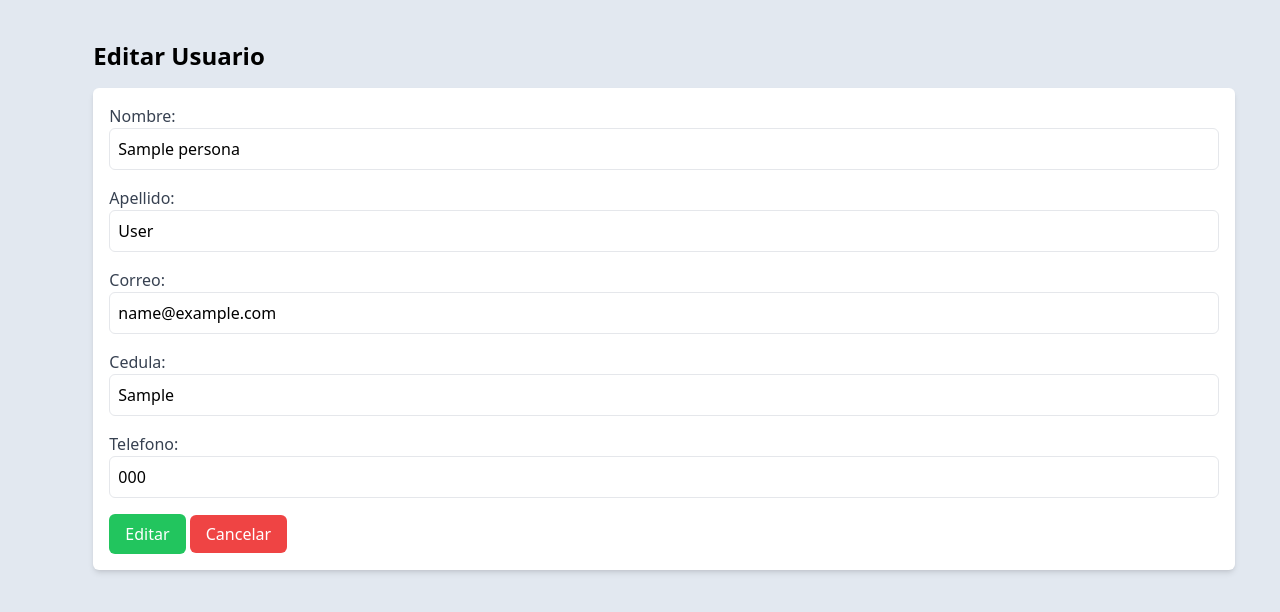
After one commit to jeffrmdev/crud_usuarios, a Django app: page /editar/1 in a window 1280 px wide. The commit adds this page. Shown: the top 612 px of the page. Run offline with Django 5.2, Linux system fonts and the light colour scheme; tables that the repository leaves empty hold one stand-in row (values such as "Sample post"); some libraries are stand-ins or nearby versions.

Commit message:
Finalizado el crud

```diff
--- a/app_crud/templates/base.html
+++ b/app_crud/templates/base.html
@@ -6,39 +6,8 @@
     <script src="https://cdn.tailwindcss.com"></script>
     <title>{% block title %}{% endblock title %}</title>
 </head>
-<body class="text">
-
+<body class="bg-slate-200">
     <div class="container mx-10 my-10 flex">
-        <div class="w-1/3 mr-8">
-            <h1 class="text-2xl font-semibold mb-4"> Agregar usuarios </h1>
-
-            <form action="{% url 'crear' %}" method="POST" class="bg-white p-4 shadow-md rounded-md"> {% csrf_token %}
-                <!-- Campos del formulario -->
-                <div class="mb-4">
-                    <label for="nombre" class="block text-gray-700">Nombre:</label>
-                    <input type="text" id="name" name="name" class="border w-full p-2 rounded-md">
-                </div>
-                <div class="mb-4">
-                    <label for="correo" class="block text-gray-700">Apellido:</label>
-                    <input type="text" id="last_name" name="last_name" class="border w-full p-2 rounded-md">
-                </div>
-                <div class="mb-4">
-                    <label for="correo" class="block text-gray-700">Correo:</label>
-                    <input type="email" id="email" name="email" class="border w-full p-2 rounded-md">
-                </div>
-                <div class="mb-4">
-                    <label for="correo" class="block text-gray-700">Cedula:</label>
-                    <input type="text" id="cedula" name="cedula" class="border w-full p-2 rounded-md">
-                </div>
-                <div class="mb-4">
-                    <label for="correo" class="block text-gray-700">Telefono:</label>
-                    <input type="text" id="phone" name="phone" class="border w-full p-2 rounded-md">
-                </div>
-                <!-- Botón de enviar -->
-                <button type="submit" class="bg-green-500 text-white px-4 py-2 rounded-md">Añadir</button>
-            </form>
-        </div>
-
         {% block content %}{% endblock content %}
     </div>
 </body>
--- /dev/null
+++ b/app_crud/templates/editar.html
@@ -0,0 +1,46 @@
+{% extends "base.html" %}
+
+{%block title%} Editar usuario {% endblock %}
+
+{% block content %}
+<div class="flex items-center justify-center m-auto w-11/12">
+<div class="w-full mr-8 justify-center">
+    <h1 class="text-2xl font-semibold mb-4"> Editar Usuario </h1>
+
+    <form action="{% url 'editar_usuario' persona.id %}" method="POST" class="bg-white p-4 shadow-md rounded-md"> {% csrf_token %}
+        <!-- Campos del formulario -->
+        <div class="mb-4">
+            <label for="nombre" class="block text-gray-700">Nombre:</label>
+            <input type="text" id="name"
+                name="name" value="{{persona.name}}" class="border w-full p-2 rounded-md" required>
+        </div>
+        <div class="mb-4">
+            <label for="correo" class="block text-gray-700">Apellido:</label>
+            <input type="text" id="last_name"
+            name="last_name" value="{{persona.last_name}}" class="border w-full p-2 rounded-md" required>
+        </div>
+        <div class="mb-4">
+            <label for="correo" class="block text-gray-700">Correo:</label>
+            <input type="email" id="email"
+            name="email" value="{{persona.email}}" class="border w-full p-2 rounded-md" required>
+        </div>
+        <div class="mb-4">
+            <label for="correo" class="block text-gray-700">Cedula:</label>
+            <input type="text" id="cedula"
+            name="cedula" value="{{persona.cedula}}" class="border w-full p-2 rounded-md" required>
+        </div>
+        <div class="mb-4">
+            <label for="correo" class="block text-gray-700">Telefono:</label>
+            <input type="text" id="phone"
+            name="phone" value="{{persona.phone}}" class="border w-full p-2 rounded-md" required>
+        </div>
+        <!-- Botón de enviar -->
+        <div>
+            <button type="submit" class="bg-green-500 text-white px-4 py-2 rounded-md">Editar</button>
+            <a href="/" class="bg-red-500 text-white px-4 py-2 rounded-md">Cancelar</a>
+        </div>
+    </form>
+</div>
+</div>
+
+{% endblock content %}
--- a/app_crud/urls.py
+++ b/app_crud/urls.py
@@ -3,5 +3,8 @@ from . import views
 
 urlpatterns = [
     path('', views.home),
-    path('crear/', views.crear, name="crear")
+    path('crear/', views.crear, name="crear"),
+    path('editar_usuario/<int:persona_id>', views.guardar_edicion, name="editar_usuario"),
+    path('editar/<int:persona_id>', views.editar, name="editar"),
+    path('eliminar/<int:persona_id>', views.eliminar, name="eliminar"),
 ]
--- a/app_crud/views.py
+++ b/app_crud/views.py
@@ -23,3 +23,32 @@ def crear(request):
     )
 
     return redirect('/')
+
+
+def editar(request, persona_id):
+    persona = Persona.objects.get(id=persona_id)
+    return render(request, 'editar.html', {'persona':persona})
+
+def guardar_edicion(request, persona_id):
+    name = request.POST['name']
+    last_name = request.POST['last_name']
+    email = request.POST['email']
+    cedula = request.POST['cedula']
+    phone = request.POST['phone']
+
+    persona = Persona.objects.get(id=persona_id)
+    persona.name = name
+    persona.last_name = last_name
+    persona.email = email
+    persona.cedula = cedula
+    persona.phone = phone
+    persona.save()
+
+    return redirect('/')
+
+
+
+def eliminar(request, persona_id):
+    persona = Persona.objects.get(id=persona_id)
+    persona.delete()
+    return redirect('/')
```
Also changed, not shown: app_crud/templates/lista_usuarios.html (+37 -6 lines).
